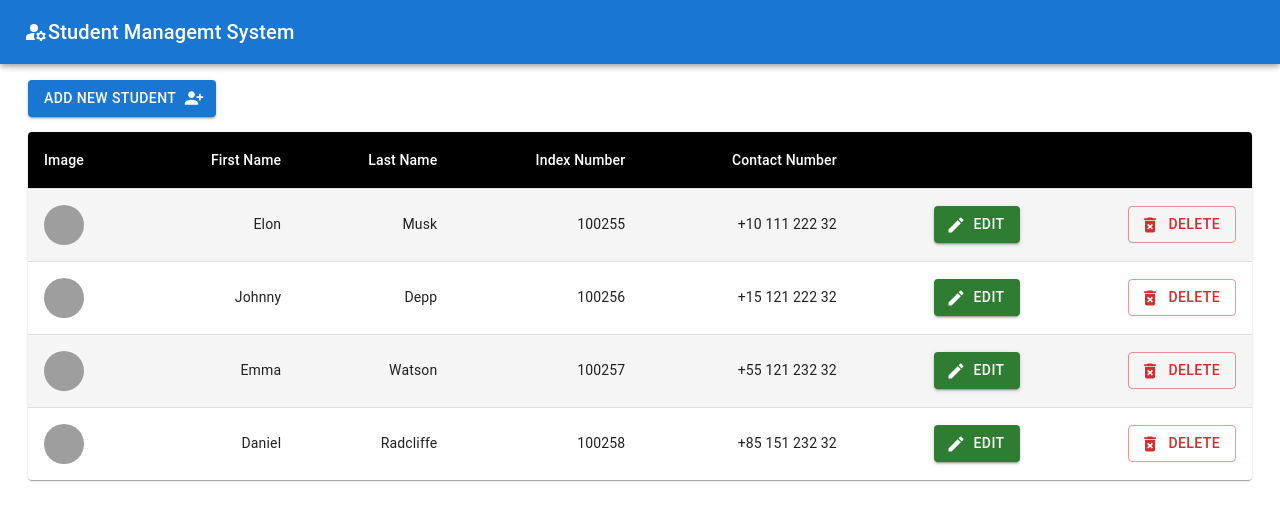
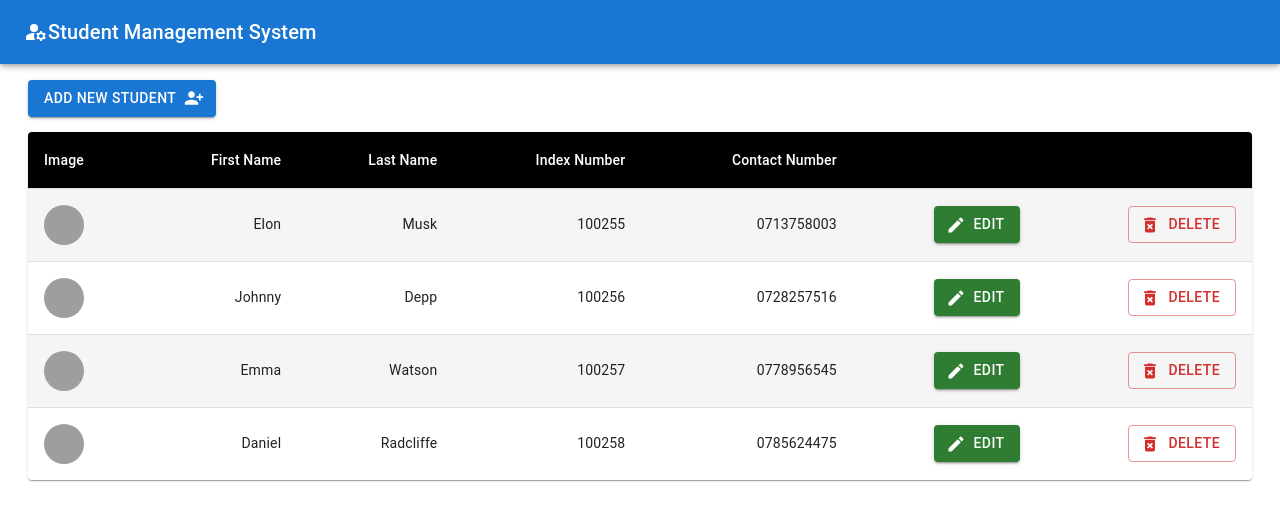
Before and after one commit to rusirugunaratne/react-crud, a React (Create React App) app: page / in a window 1280 px wide. Shown: the top 520 px of the page. Built offline with nearby package versions, Linux system fonts and the light colour scheme; grey boxes are pictures that could not be loaded.

Commit message:
update validation completed

```diff
--- a/src/assets/data/studentDetails.tsx
+++ b/src/assets/data/studentDetails.tsx
@@ -6,7 +6,7 @@ const studentDetails = [
     fname: "Elon",
     lname: "Musk",
     index: 100255,
-    contactNo: "+10 111 222 32",
+    contactNo: "0713758003",
   },
   {
     id: 2,
@@ -15,7 +15,7 @@ const studentDetails = [
     fname: "Johnny",
     lname: "Depp",
     index: 100256,
-    contactNo: "+15 121 222 32",
+    contactNo: "0728257516",
   },
   {
     id: 3,
@@ -24,7 +24,7 @@ const studentDetails = [
     fname: "Emma",
     lname: "Watson",
     index: 100257,
-    contactNo: "+55 121 232 32",
+    contactNo: "0778956545",
   },
   {
     id: 4,
@@ -33,7 +33,7 @@ const studentDetails = [
     fname: "Daniel",
     lname: "Radcliffe",
     index: 100258,
-    contactNo: "+85 151 232 32",
+    contactNo: "0785624475",
   },
 ];
 
--- a/src/molecules/appBar.tsx
+++ b/src/molecules/appBar.tsx
@@ -24,7 +24,7 @@ function ButtonAppBar() {
       <Toolbar>
         <ManageAccountsIcon />
         <Typography variant="h6" component="div" sx={{ flexGrow: 1 }}>
-          Student Managemt System
+          Student Management System
         </Typography>
       </Toolbar>
     </AppBar>
--- a/src/organisms/studentDetailsTable.tsx
+++ b/src/organisms/studentDetailsTable.tsx
@@ -47,13 +47,14 @@ function StudentsDetailsTable() {
   };
 
   const validateForm = () => {
-    return fname !== "" &&
+    console.log("Contact ", contactNumberValidation());
+    return (
+      fname !== "" &&
       lname !== "" &&
       indexValidation() &&
       contactNumberValidation() &&
-      image === ""
-      ? true
-      : urlValidation();
+      (image === "" ? true : urlValidation())
+    );
   };
 
   const handleOnClick = () => {
```
Also changed, not shown: src/molecules/addStudentPopup.tsx (+4 -4 lines).
